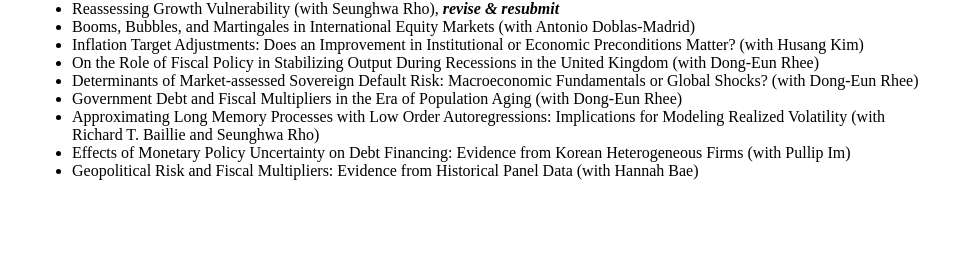
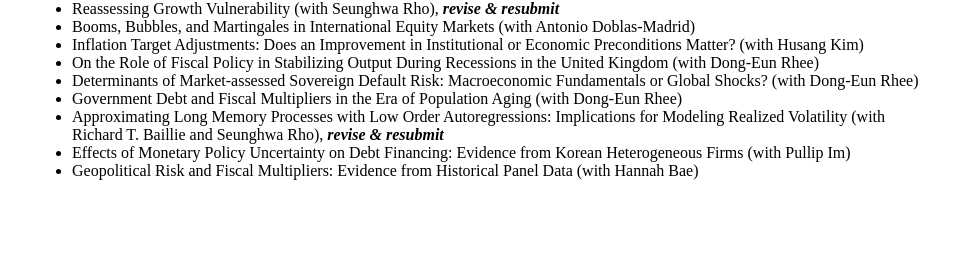
Before and after one commit to dooyeoncho/dooyeoncho.github.io, a Jekyll site: the page built from pages/research.html, in a window 1280 px wide. Shown: the part 1046-1317 px from the top of the page, without its empty margins (160-1119 px from the left). Built offline with Jekyll 4.4.1, drawn with Linux system fonts in a browser that asks for light colours.

Commit message:
Update research.html

```diff
--- a/pages/research.html
+++ b/pages/research.html
@@ -46,7 +46,7 @@
 		<li>On the Role of Fiscal Policy in Stabilizing Output During Recessions in the United Kingdom (with Dong-Eun Rhee)</li>
 		<li>Determinants of Market-assessed Sovereign Default Risk: Macroeconomic Fundamentals or Global Shocks? (with Dong-Eun Rhee)</li>
 		<li>Government Debt and Fiscal Multipliers in the Era of Population Aging (with Dong-Eun Rhee)</li>
-		<li>Approximating Long Memory Processes with Low Order Autoregressions: Implications for Modeling Realized Volatility (with Richard T. Baillie and Seunghwa Rho)</li>
+		<li>Approximating Long Memory Processes with Low Order Autoregressions: Implications for Modeling Realized Volatility (with Richard T. Baillie and Seunghwa Rho), <em property="italic"><b>revise & resubmit</b></em></li>
 		<li>Effects of Monetary Policy Uncertainty on Debt Financing: Evidence from Korean Heterogeneous Firms (with Pullip Im)</li>
 		<li>Geopolitical Risk and Fiscal Multipliers: Evidence from Historical Panel Data (with Hannah Bae)</li>
 	</ul>
```
